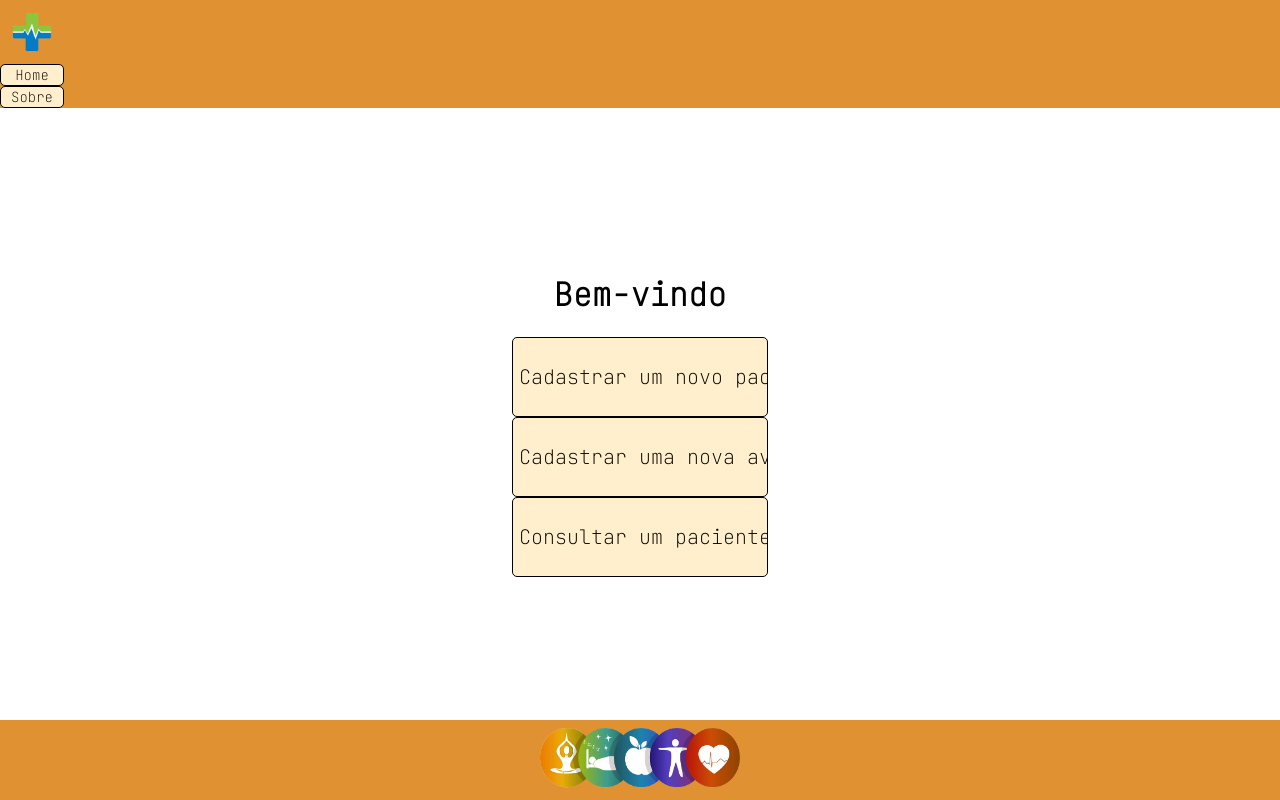
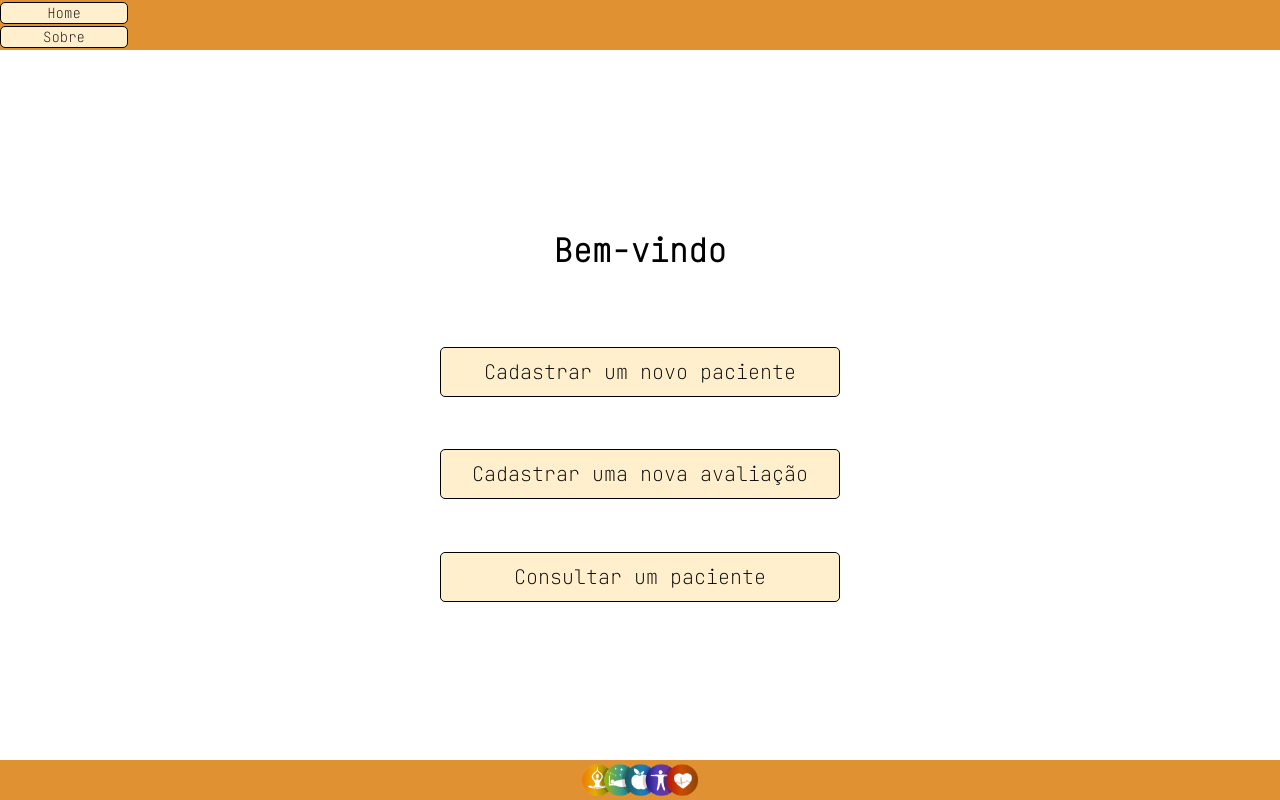
Before and after one commit to JoaoWohlenberg/desafioWeb, a plain HTML site: page home.html in a window 1280 px wide. Drawn offline with Linux system fonts and the light colour scheme.

Commit message:
adicionando a pag sobre e up de responsibilidade

```diff
--- a/estilos/estilo.css
+++ b/estilos/estilo.css
@@ -8,36 +8,30 @@ body{
     width: 100%;
     height: 100%;
     font-family: 'JetBrains Mono', monospace;
+    min-width: 700px;
 
 }
 .header{
     background-color: #E09132;
     display: flex;
     flex-direction: column;
-    align-content: flex-start;
-    max-height: 25%;
-    min-width: 15%;
+    justify-content: space-evenly;
+    max-height: 10%;
+    min-height: 50px;
 
 
 }
 .filhosHeader{
     flex-basis: content;
-    width: 5%;
+    max-width: 10%;
+    min-width: 55px;
     background-color: #FFEFCD;
     border-radius: 5px;
     border: 1px solid black;
-    min-width: 50px;
     min-height: 5%;
+    min-height: 20px;
     font-size: 14px;
     font-family: 'JetBrains Mono', monospace;
-
-}
-
-#logoHeader{
-    flex-basis: content;
-    width: 5%;
-    min-height: 5%;
-    min-width: 5px;
 
 }
 .body{
@@ -50,7 +44,9 @@ body{
     display: flex;
     flex-direction: row;
     justify-content: center;
-    min-height: 80px;
+    max-height: 5%;
+    min-height: 5%;
+    min-width: 700px;
 
 }
 
--- a/estilos/formulario2.css
+++ b/estilos/formulario2.css
@@ -2,6 +2,7 @@
     display: flex;
     flex-direction: column;
     align-items: center;
+    min-width: 700px;
 
 
 }
--- a/estilos/formulario3.css
+++ b/estilos/formulario3.css
@@ -2,7 +2,7 @@
     display: flex;
     flex-direction: column;
     align-items: center;
-
+    min-width: 700px;
 
 }
 
--- a/estilos/home.css
+++ b/estilos/home.css
@@ -3,6 +3,8 @@
     flex-direction: column;
     align-items: center;
     justify-content: space-evenly;
+    max-height: 80%;
+    min-height: 500px;
 
 }
 .filhosHome{
@@ -10,8 +12,8 @@
     background-color: #FFEFCD;
     border-radius: 5px;
     border: 1px solid black;
-    min-width: 200px;
-    min-height: 80px;
+    min-width: 400px;
+    min-height: 50px;
     font-size: 20px;
     font-family: 'JetBrains Mono', monospace;
 
--- a/home.html
+++ b/home.html
@@ -10,7 +10,6 @@
     </head>
     <body>
         <div class="header">
-            <img src="imagens/logo.png" alt="logo do site, uma cruz estilizada" id="logoHeader"/>
             <input class="filhosHeader" type="button" value="Home"/>
             <input class="filhosHeader" type="button" value="Sobre"/>
         </div>
```
Also changed, not shown: estilos/sobre.css (added, +13 -0 lines), formulario2.html (+0 -1 lines), formulario3.html (+0 -1 lines), sobre.html (added, +40 -0 lines).
